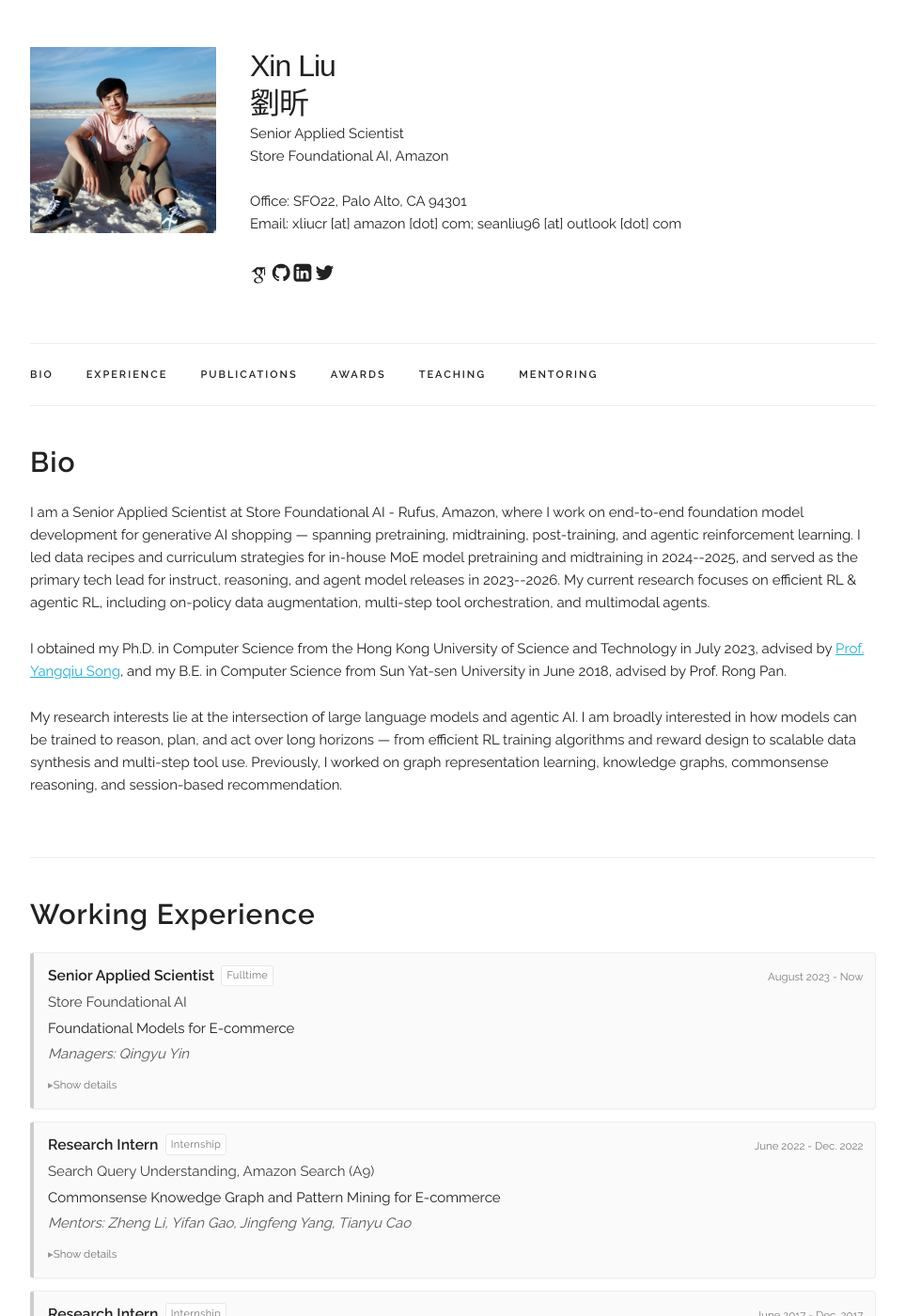
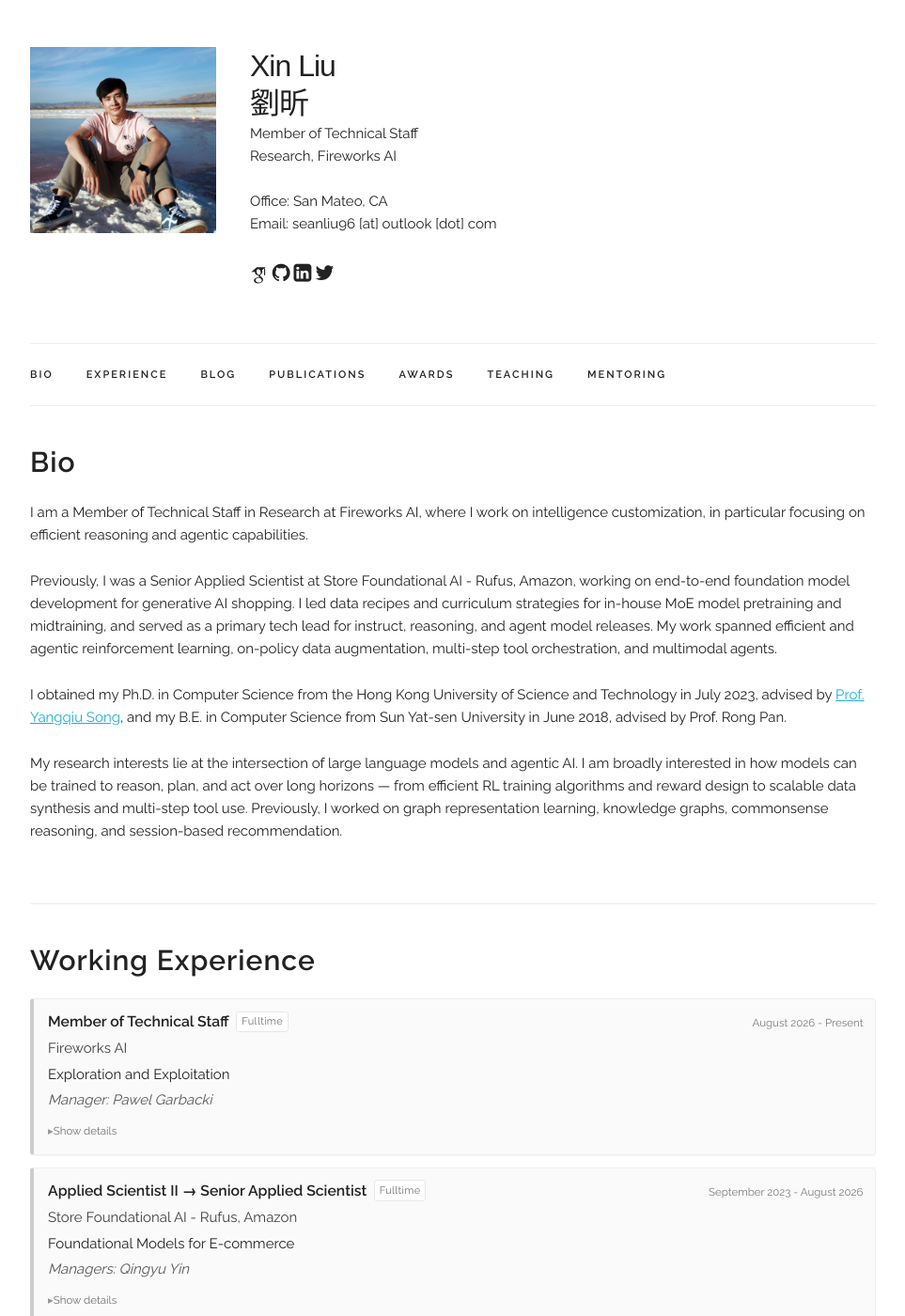
Before and after one commit to seanliu96/seanliu96.github.io, a Jekyll site: the page built from index.html, in a window 1280 px wide and 1400 px high. Shown: the whole window at 94% size, without its empty margins (158-1121 px from the left). Built offline with Jekyll 4.4.1, drawn with Linux system fonts in a browser that asks for light colours; some web fonts are replaced; some of the changed text lies outside the part shown.

Commit message:
Update employment to Fireworks AI and add Ember-1 blog

```diff
--- a/_data/experience.yaml
+++ b/_data/experience.yaml
@@ -1,7 +1,15 @@
 experience:
-- title: "Senior Applied Scientist"
-  place: "Store Foundational AI"
-  time: "August 2023 - Now"
+- title: "Member of Technical Staff"
+  place: "Fireworks AI"
+  time: "August 2026 - Present"
+  subtitle: "Manager: Pawel Garbacki"
+  topic: "Exploration and Exploitation"
+  category: "Fulltime"
+  details_include: fireworks
+
+- title: "Applied Scientist II → Senior Applied Scientist"
+  place: "Store Foundational AI - Rufus, Amazon"
+  time: "September 2023 - August 2026"
   subtitle: "Managers: Qingyu Yin"
   topic: "Foundational Models for E-commerce"
   category: "Fulltime"
--- a/_data/main_info.yaml
+++ b/_data/main_info.yaml
@@ -1,11 +1,11 @@
 name: "Xin Liu"
 name_zh: "劉昕"
-title: "Senior Applied Scientist"
-email: "xliucr [at] amazon [dot] com; seanliu96 [at] outlook [dot] com"
+title: "Member of Technical Staff"
+email: "seanliu96 [at] outlook [dot] com"
 profile_pic: "/assets/profile-pics/profile.jpg"
-affiliation1: "Store Foundational AI, Amazon"
+affiliation1: "Research, Fireworks AI"
 affiliation2: ""
-office: "SFO22, Palo Alto, CA 94301"
+office: "San Mateo, CA"
 linkedin: "https://www.linkedin.com/in/xin-liu-179830143/"
 twitter: "https://twitter.com/SeanLiu0x60"
 google_scholar: "https://scholar.google.com.hk/citations?user=WvC4upQAAAAJ&hl=en"
--- /dev/null
+++ b/_includes/experience-details/fireworks.html
@@ -0,0 +1,2 @@
+<p><b>Intelligence Customization</b>: Explore specialized models, harness, and rewards in collaboration with the research talents, training infra folks, field engineers, and product teams.</p>
+<p><b>General Post-training</b>: Research universal solutions for general post-training, including unifying diverse harness environments for data curation &amp; flywheel and RL, improving RL stability and efficiency, and developing agentic reward services.</p>
--- a/_layouts/default.html
+++ b/_layouts/default.html
@@ -104,6 +104,7 @@
         <ul class="navbar-list">
           <li class="navbar-item"><a class="navbar-link" href={{ "/index.html#bio" | prepend: site.baseurl }}>Bio</a></li>
           <li class="navbar-item"><a class="navbar-link" href={{ "/index.html#experience" | prepend: site.baseurl }}>Experience</a></li>
+          <li class="navbar-item"><a class="navbar-link" href={{ "/index.html#blog" | prepend: site.baseurl }}>Blog</a></li>
           <li class="navbar-item"><a class="navbar-link" href={{ "/index.html#publications" | prepend: site.baseurl }}>Publications</a></li>
           <li class="navbar-item"><a class="navbar-link" href={{ "/index.html#awards" | prepend: site.baseurl }}>Awards</a></li>
           <li class="navbar-item"><a class="navbar-link" href={{ "/index.html#teaching" | prepend: site.baseurl }}>Teaching</a></li>
--- a/index.html
+++ b/index.html
@@ -9,12 +9,15 @@ title: Home
 <div class="docs-section" id="bio">
   <h4><b>Bio</b></h4>
   <p>
-    I am a Senior Applied Scientist at Store Foundational AI - Rufus, Amazon, where I work on end-to-end foundation
-    model development for generative AI shopping — spanning pretraining, midtraining, post-training, and agentic
-    reinforcement learning. I led data recipes and curriculum strategies for in-house MoE model pretraining and
-    midtraining in 2024--2025, and served as the primary tech lead for instruct, reasoning, and agent model releases in 2023--2026.
-    My current research focuses on efficient RL &amp; agentic RL,
-    including on-policy data augmentation, multi-step tool orchestration, and multimodal agents.
+    I am a Member of Technical Staff in Research at Fireworks AI, where I work on intelligence customization,
+    in particular focusing on efficient reasoning and agentic capabilities.
+  </p>
+  <p>
+    Previously, I was a Senior Applied Scientist at Store Foundational AI - Rufus, Amazon, working on end-to-end
+    foundation model development for generative AI shopping. I led data recipes and curriculum strategies for
+    in-house MoE model pretraining and midtraining, and served as a primary tech lead for instruct, reasoning, and
+    agent model releases. My work spanned efficient and agentic reinforcement learning, on-policy data augmentation,
+    multi-step tool orchestration, and multimodal agents.
   </p>
   <p>
     I obtained my Ph.D. in Computer Science from the Hong Kong University of Science and Technology in July 2023,
@@ -54,6 +57,8 @@ title: Home
         <summary class="experience-details-summary">Show details</summary>
         <div class="experience-details-inner">
           {% case experience.details_include %}
+            {% when 'fireworks' %}
+              {% include experience-details/fireworks.html %}
             {% when 'amazon-rufus' %}
               {% include experience-details/amazon-rufus.html %}
             {% when 'amazon-search' %}
@@ -66,6 +71,28 @@ title: Home
       {% endif %}
     </article>
     {% endfor %}
+  </div>
+</div>
+
+<!-- ========== BLOG ========== -->
+<div class="docs-section" id="blog">
+  <h4><b>Blog Posts</b></h4>
+  <ul class="tab-nav">
+    <li><div class="button active" data-ref="#blog-general-post-training">General Post-training</div></li>
+  </ul>
+  <div class="tab-content">
+    <div class="tab-pane active" id="blog-general-post-training">
+      {% assign blogs = site.data.blogs.blogs | where: "category", "general-post-training" %}
+      {% for blog in blogs %}
+      <div class="paper">
+        <p class="title"><b>{{ blog.title }}</b>
+          <a class="button" href="{{ blog.url }}" target="_blank" rel="noopener noreferrer">Blog</a>
+        </p>
+        <p>{{ blog.summary }}</p>
+        <p><i>{{ blog.publisher }}, {{ blog.date }}</i></p>
+      </div>
+      {% endfor %}
+    </div>
   </div>
 </div>
 
```
Also changed, not shown: _data/blogs.yaml (added, +7 -0 lines), 1 other file.
